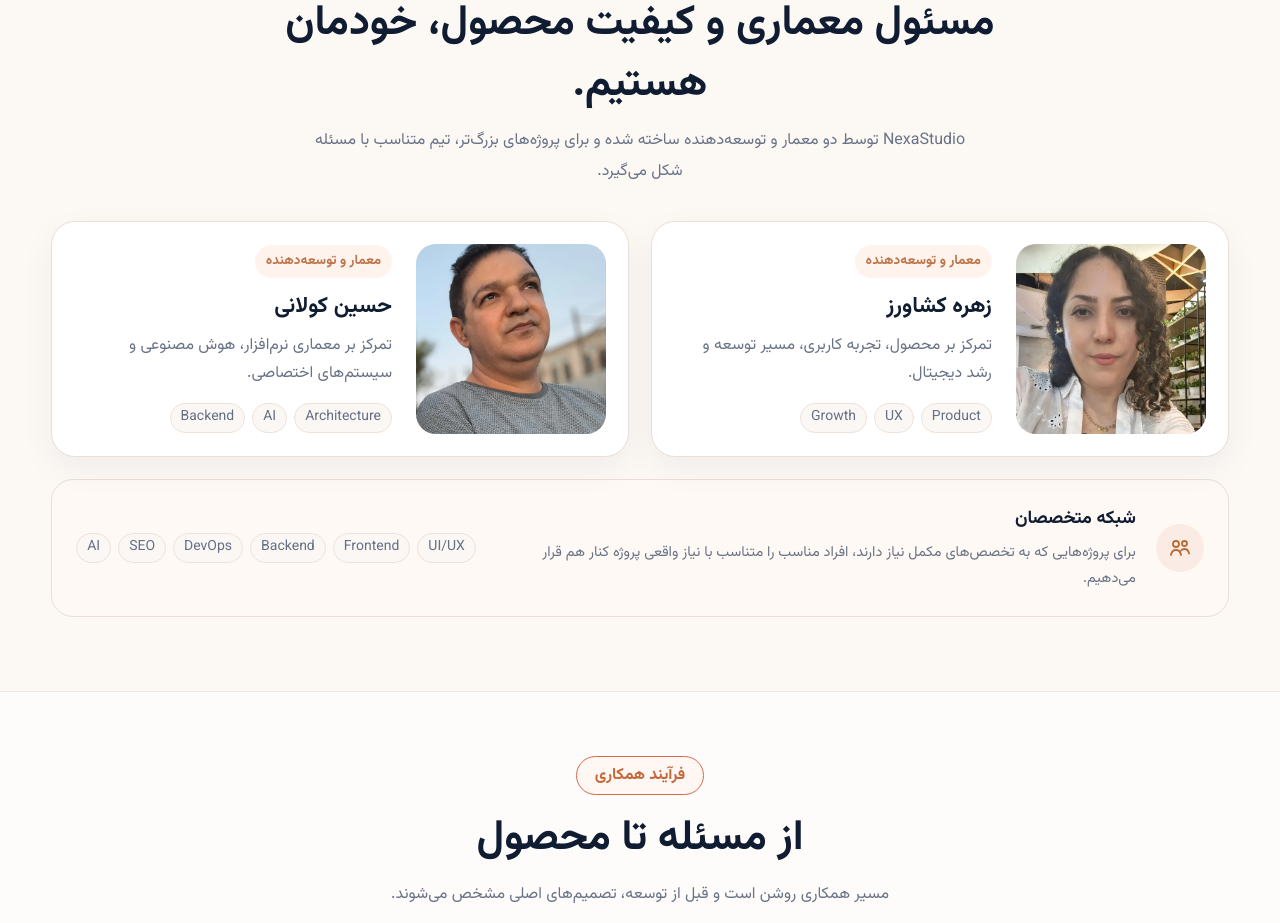
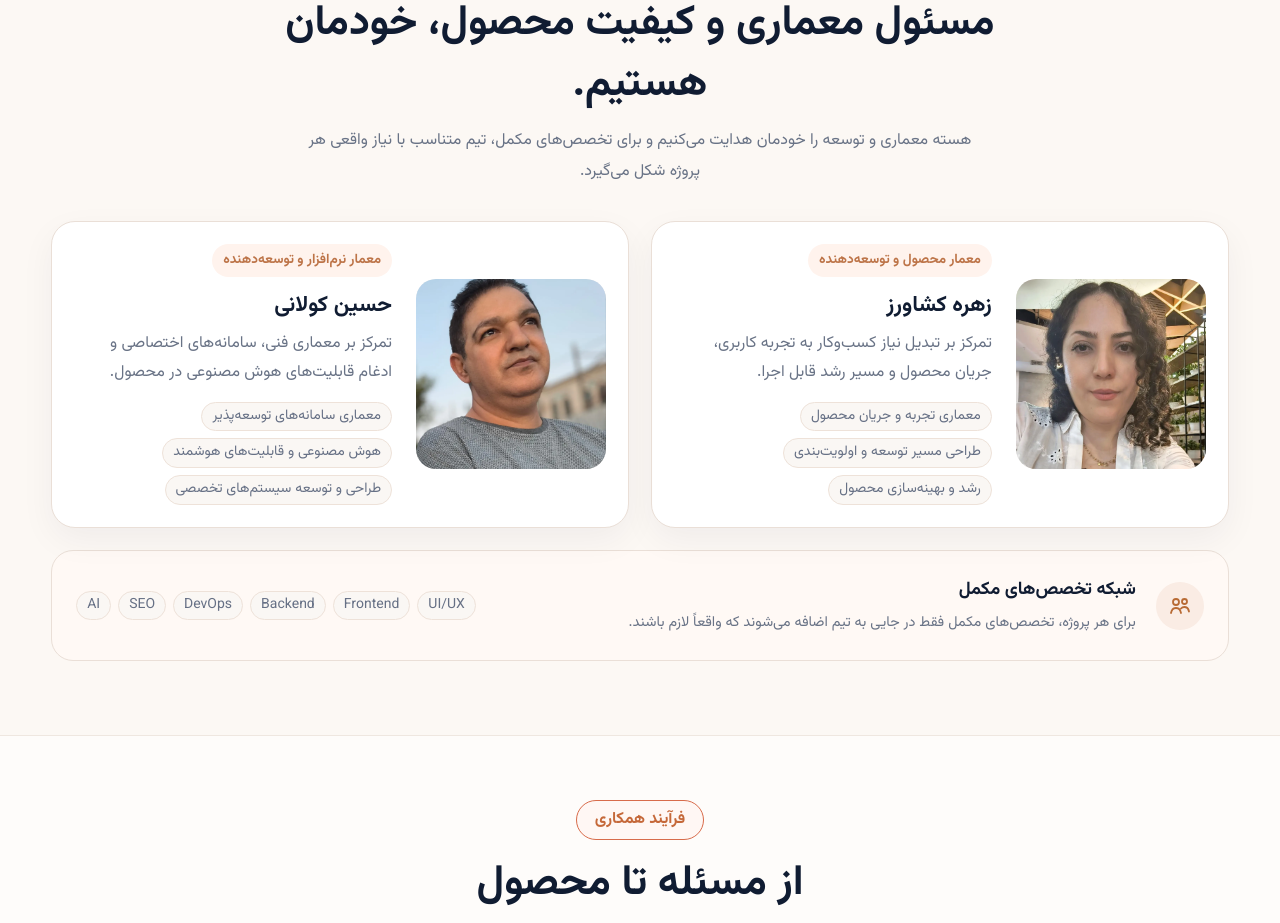
Before and after one commit to zohreksh/smartpilot, a Nuxt app: page /about in a window 1280 px wide. Shown: the part 2440-3363 px from the top of the page. Built offline with nearby package versions, Linux system fonts and the light colour scheme.

Commit message:
Align about founder copy with homepage

```diff
--- a/pages/about.vue
+++ b/pages/about.vue
@@ -161,8 +161,8 @@ usePageSeo({
           <span class="section-badge">سازندگان NexaStudio</span>
           <h2>مسئول معماری و کیفیت محصول، خودمان هستیم.</h2>
           <p>
-            NexaStudio توسط دو معمار و توسعه‌دهنده ساخته شده و برای پروژه‌های
-            بزرگ‌تر، تیم متناسب با مسئله شکل می‌گیرد.
+            هسته معماری و توسعه را خودمان هدایت می‌کنیم و برای تخصص‌های مکمل،
+            تیم متناسب با نیاز واقعی هر پروژه شکل می‌گیرد.
           </p>
         </div>
 
@@ -172,13 +172,16 @@ usePageSeo({
               <img src="/images/team/zohreh.webp" alt="زهره کشاورز" width="1140" height="1280" loading="lazy" decoding="async" />
             </div>
             <div class="founder-content">
-              <span class="founder-role">معمار و توسعه‌دهنده</span>
+              <span class="founder-role">معمار محصول و توسعه‌دهنده</span>
               <h3>زهره کشاورز</h3>
-              <p>تمرکز بر محصول، تجربه کاربری، مسیر توسعه و رشد دیجیتال.</p>
+              <p>
+                تمرکز بر تبدیل نیاز کسب‌وکار به تجربه کاربری، جریان محصول و
+                مسیر رشد قابل اجرا.
+              </p>
               <div class="skill-chips" role="group" aria-label="تخصص‌های زهره کشاورز">
-                <span>Product</span>
-                <span>UX</span>
-                <span>Growth</span>
+                <span>معماری تجربه و جریان محصول</span>
+                <span>طراحی مسیر توسعه و اولویت‌بندی</span>
+                <span>رشد و بهینه‌سازی محصول</span>
               </div>
             </div>
           </article>
@@ -188,13 +191,16 @@ usePageSeo({
               <img src="/images/team/hossein.webp" alt="حسین کولانی" width="1080" height="1280" loading="lazy" decoding="async" />
             </div>
             <div class="founder-content">
-              <span class="founder-role">معمار و توسعه‌دهنده</span>
+              <span class="founder-role">معمار نرم‌افزار و توسعه‌دهنده</span>
               <h3>حسین کولانی</h3>
-              <p>تمرکز بر معماری نرم‌افزار، هوش مصنوعی و سیستم‌های اختصاصی.</p>
+              <p>
+                تمرکز بر معماری فنی، سامانه‌های اختصاصی و ادغام قابلیت‌های
+                هوش مصنوعی در محصول.
+              </p>
               <div class="skill-chips" role="group" aria-label="تخصص‌های حسین کولانی">
-                <span>Architecture</span>
-                <span>AI</span>
-                <span>Backend</span>
+                <span>معماری سامانه‌های توسعه‌پذیر</span>
+                <span>هوش مصنوعی و قابلیت‌های هوشمند</span>
+                <span>طراحی و توسعه سیستم‌های تخصصی</span>
               </div>
             </div>
           </article>
@@ -208,10 +214,10 @@ usePageSeo({
             </svg>
           </div>
           <div class="specialists-copy">
-            <h3>شبکه متخصصان</h3>
+            <h3>شبکه تخصص‌های مکمل</h3>
             <p>
-              برای پروژه‌هایی که به تخصص‌های مکمل نیاز دارند، افراد مناسب را
-              متناسب با نیاز واقعی پروژه کنار هم قرار می‌دهیم.
+              برای هر پروژه، تخصص‌های مکمل فقط در جایی به تیم اضافه می‌شوند
+              که واقعاً لازم باشند.
             </p>
           </div>
           <div class="specialist-chips" role="group" aria-label="تخصص‌های شبکه همکاران">
```
